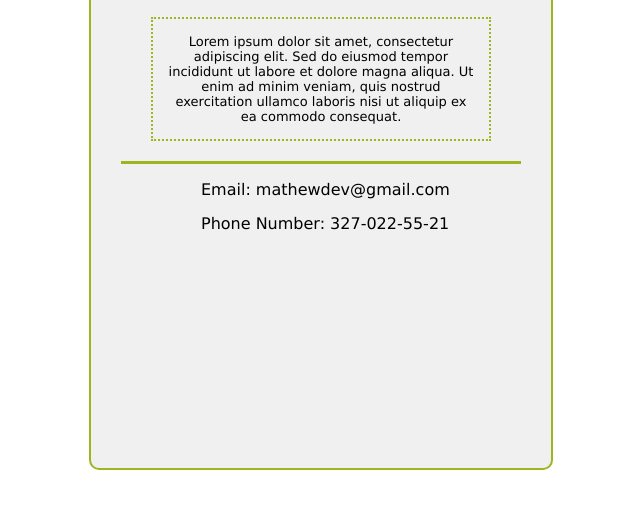
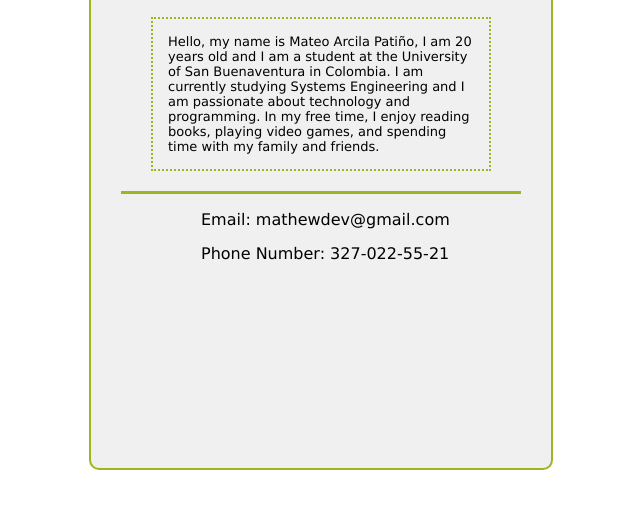
Before and after one commit to Matt-AP/CESDE---Box-Model-CSS-Mateo-Arcila, a plain HTML site: page Index.html in a window 1280 px wide. Shown: the part 202-710 px from the top of the page, without its empty margins (319-959 px from the left). Drawn offline with Linux system fonts and the light colour scheme.

Commit message:
Mateo Arcila patiño 15-07-2025 / I'm making some minor changes to the project just changed the biography that's it

```diff
--- a/Index.html
+++ b/Index.html
@@ -18,7 +18,11 @@
         <img src="Images/Mateo.jpg" alt="Not any image found" class="profile-picture">
 
         <!-- Excecise 5: Biography -->
-        <p class="user-biography">Lorem ipsum dolor sit amet, consectetur adipiscing elit. Sed do eiusmod tempor incididunt ut labore et dolore magna aliqua. Ut enim ad minim veniam, quis nostrud exercitation ullamco laboris nisi ut aliquip ex ea commodo consequat.</p>
+        <p class="user-biography">
+            Hello, my name is Mateo Arcila Patiño, I am 20 years old and I am a student at the University of San Buenaventura in Colombia.
+            I am currently studying Systems Engineering and I am passionate about technology and programming.
+            In my free time, I enjoy reading books, playing video games, and spending time with my family and friends.
+        </p>
 
         <!-- Excecise 6: Contact Details -->
          <footer class="contact-details">
--- a/Styles/styles.css
+++ b/Styles/styles.css
@@ -44,7 +44,7 @@
     padding: 15px;
     font-family: 'Lucida Sans', 'Lucida Sans Regular', 'Lucida Grande', 'Lucida Sans Unicode', Geneva, Verdana, sans-serif;
     font-size: 13px;
-    text-align: center;
+
 }
 
 /* Excecise 6: Contact Details Styles */
```
